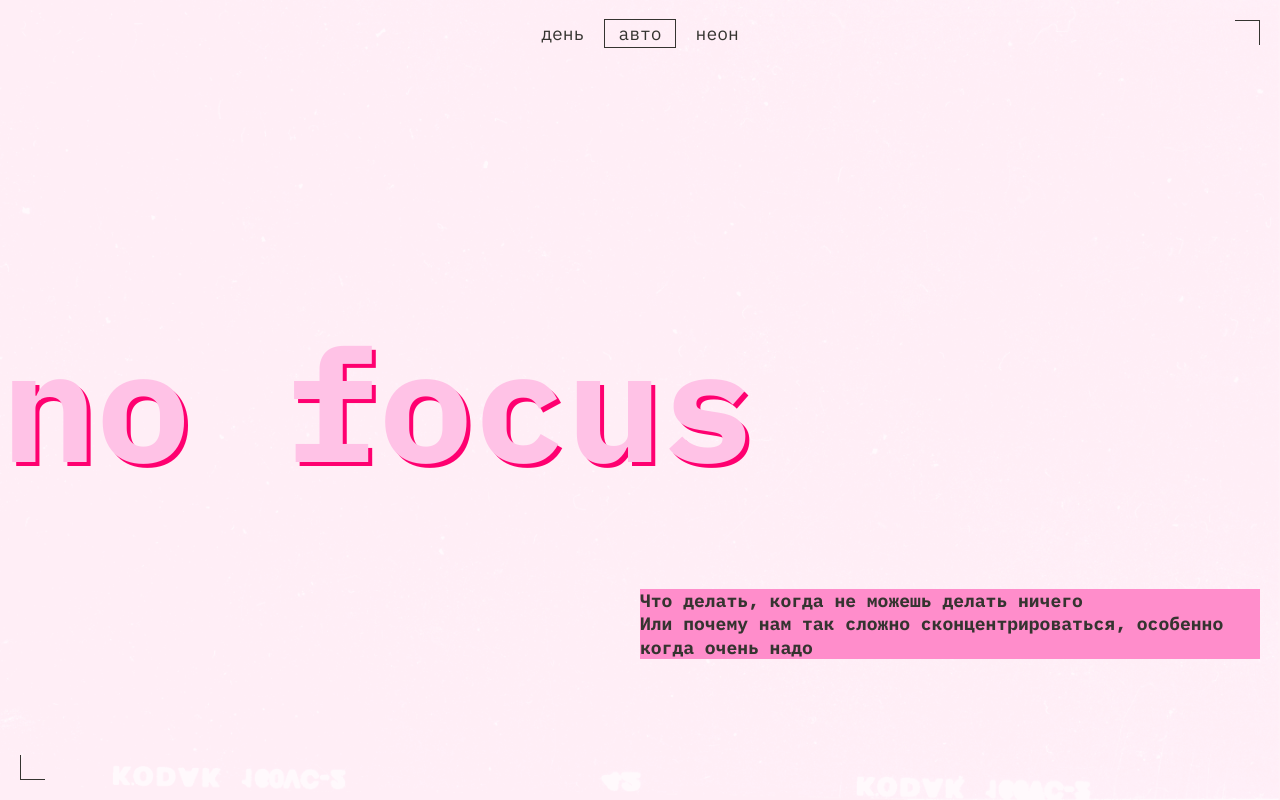
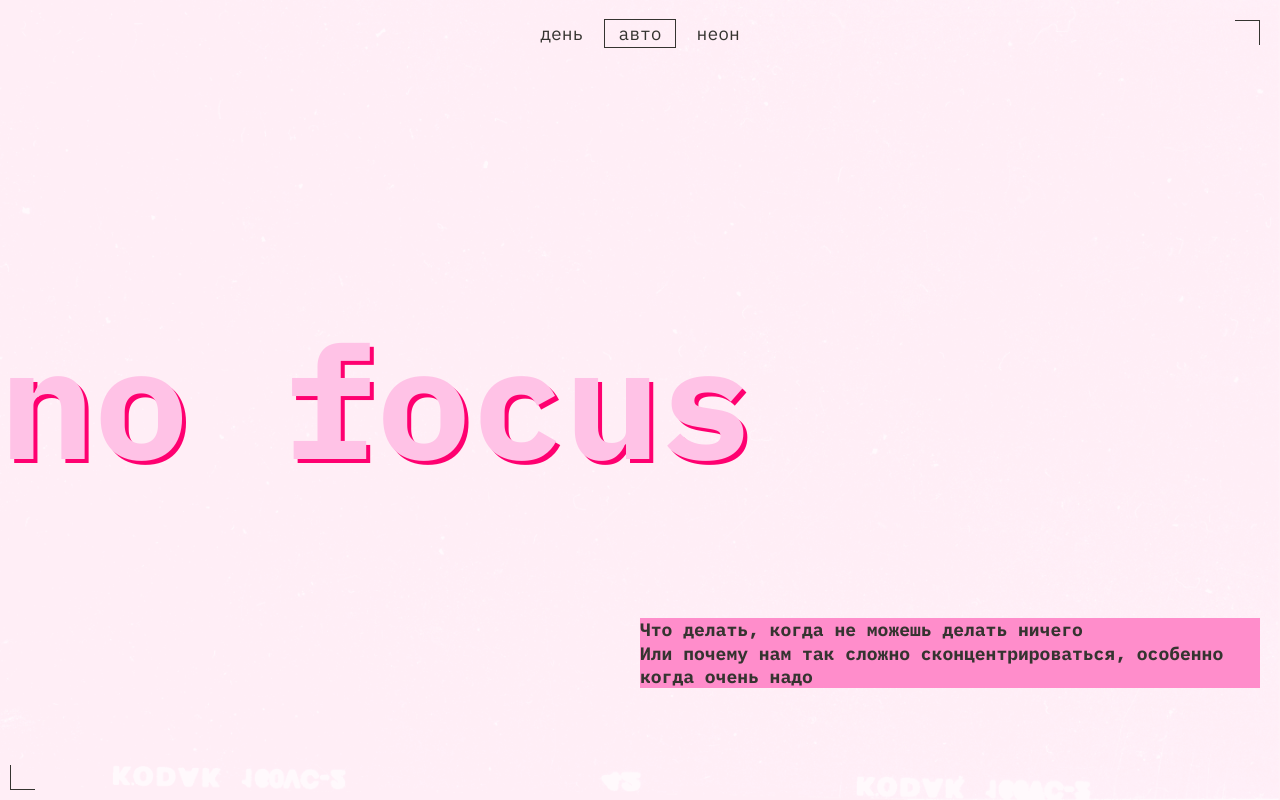
Before and after one commit to Kadokan69/slozhno-sosredotochitsya, a website: page index.html in a window 1280 px wide. Shown: the top 800 px of the page. Drawn offline with Linux system fonts and the light colour scheme.

Commit message:
Исправление ошибок автотеста

```diff
--- a/styles/style.css
+++ b/styles/style.css
@@ -9,25 +9,26 @@
   background-size: cover;
   background-attachment: fixed;
   margin: 0 auto;
-  padding: 10px;
 }
 
 .header,
 .footer {
   display: grid;
-  min-block-size: calc(100vh - 20px);
-   grid-template-rows: 224px 30.5% 1fr;
+  block-size: 100vh;
+  grid-template-rows: 1fr min-content 1fr;
+  justify-content: center;
+  padding: 10px;
+  align-items: center;
 }
 
 .header__theme-menu {
-  display: grid;
-  justify-items: end;
-  align-items: center;
+    justify-self: end;
+    align-self: center;
 }
 
 .header__theme-menu-list {
   display: grid;
-  gap: 8px;
+  gap: 9px;
 }
 
 .header__theme-menu-button {
@@ -47,7 +48,6 @@
   color: var(--title-color);
   text-shadow: 4px 4px 0 #ff0070;
   line-height: 83.5%;
-  align-self: end;
 }
 
 .header__decription {
@@ -68,8 +68,8 @@
 
 .header__decorated-text_theme-dark {
   position: absolute;
-  inset-inline-end: 29px;
-  inset-block-start: 1px;
+  inset-inline-end: 30px;
+  inset-block-start: 10px;
   display: var(--display-decorated-text);
 }
 
@@ -106,18 +106,21 @@
 .decorated-zone::before {
   border-block-start: 1px solid var(--decorated-zone-color);
   border-inline-end: 1px solid var(--decorated-zone-color);
-  inset-inline-end: 0;
+  inset-inline-end: 20px;
+  inset-block-start: 20px;
 }
 
 .decorated-zone::after {
   border-block-end: 1px solid var(--decorated-zone-color);
   border-inline-start: 1px solid var(--decorated-zone-color);
-  inset-block-end: 0;
+  inset-block-end: 10px;
+  inset-inline-start: 10px;
 }
 
 .main {
-  margin-block-start: 50px;
-  margin-block-end: 50px;
+  margin-block-start: 30px;
+  margin-block-end: 30px;
+  padding: 0 10px;
 }
 
 .section__text-first,
@@ -188,20 +191,15 @@
 
 @media (min-width: 700px) {
 
-  .page {
-    padding: 20px;
-  }
-
   .header,
   .footer {
-    min-block-size: calc(100vh - 40px);
-    grid-template-rows: 440px 10.5% 1fr;
+  padding: 20px;
   }
 
   .title {
+    font-size: clamp(7.5rem, 0.5625rem + 14.4531vw, 9.8125rem);
     position: relative;
-    inset-inline-start: -18px;
-    font-size: clamp(7.5rem, 0.5625rem + 14.4531vw, 9.8125rem);
+    inset-inline-end: 20px;
   }
 
   .header__decription {
@@ -210,8 +208,9 @@
   }
 
   .main {
-    margin-block-start: 80px;
+    margin-block-start: 60px;
     margin-block-end: 80px;
+    padding: 0 22px;
   }
 
   .section__text-first,
@@ -271,17 +270,20 @@
 @media (min-width: 1000px) {
 
   .header__theme-menu {
-    justify-items: center;
     align-items: start;
+    display: grid;
+    align-self: start;
+    justify-self: center;
   }
 
   .header__theme-menu-list {
-    grid-template-columns: repeat(3, 1fr);
+  grid-auto-flow: column;
   }
 
   .header,
   .footer {
-    grid-template-rows: 1fr 18% 1fr;
+  grid-template-rows: 1fr 1fr 1fr;
+  grid-template-columns: 1fr;
   }
 
   .section__text-three,
```
